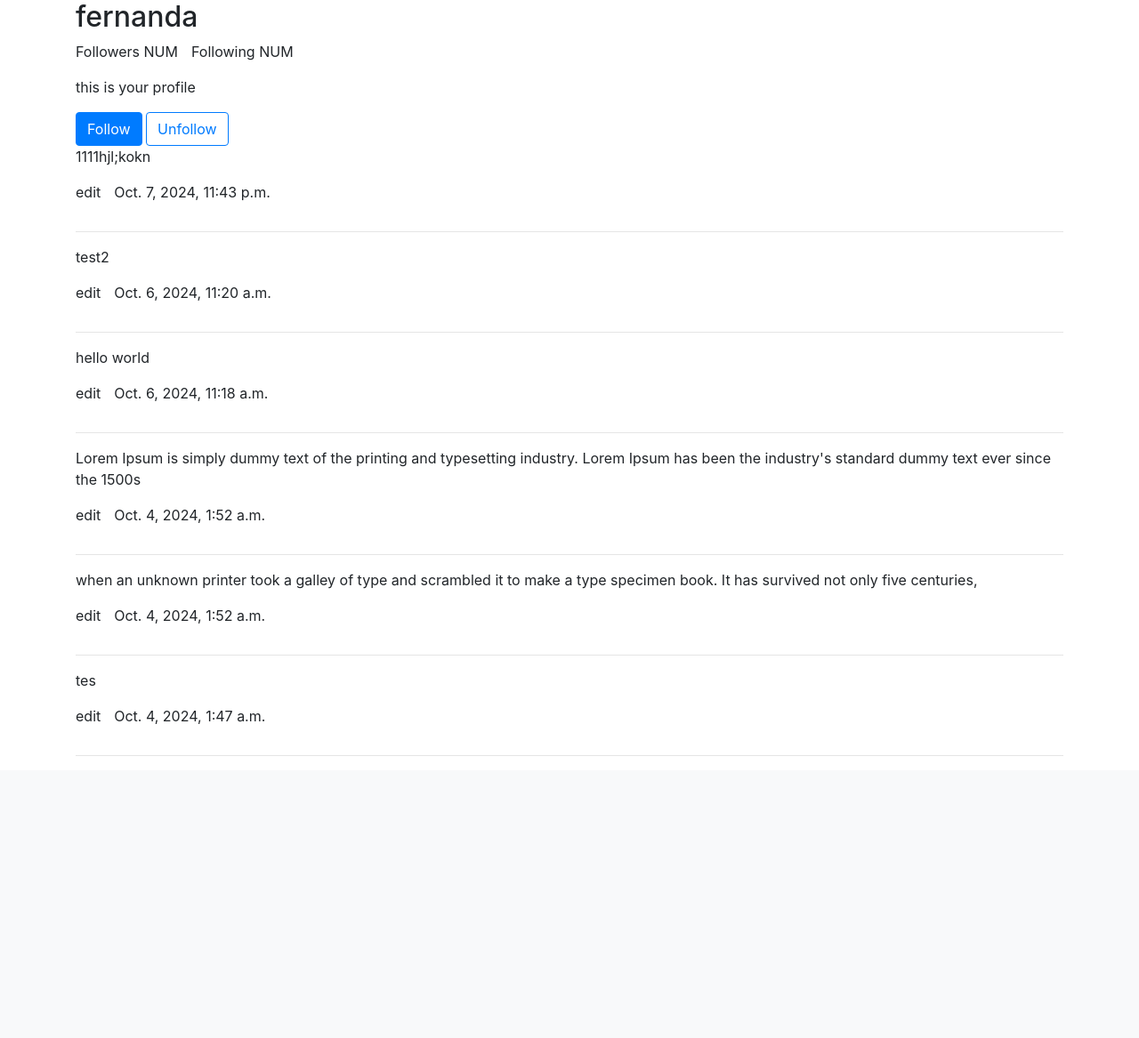
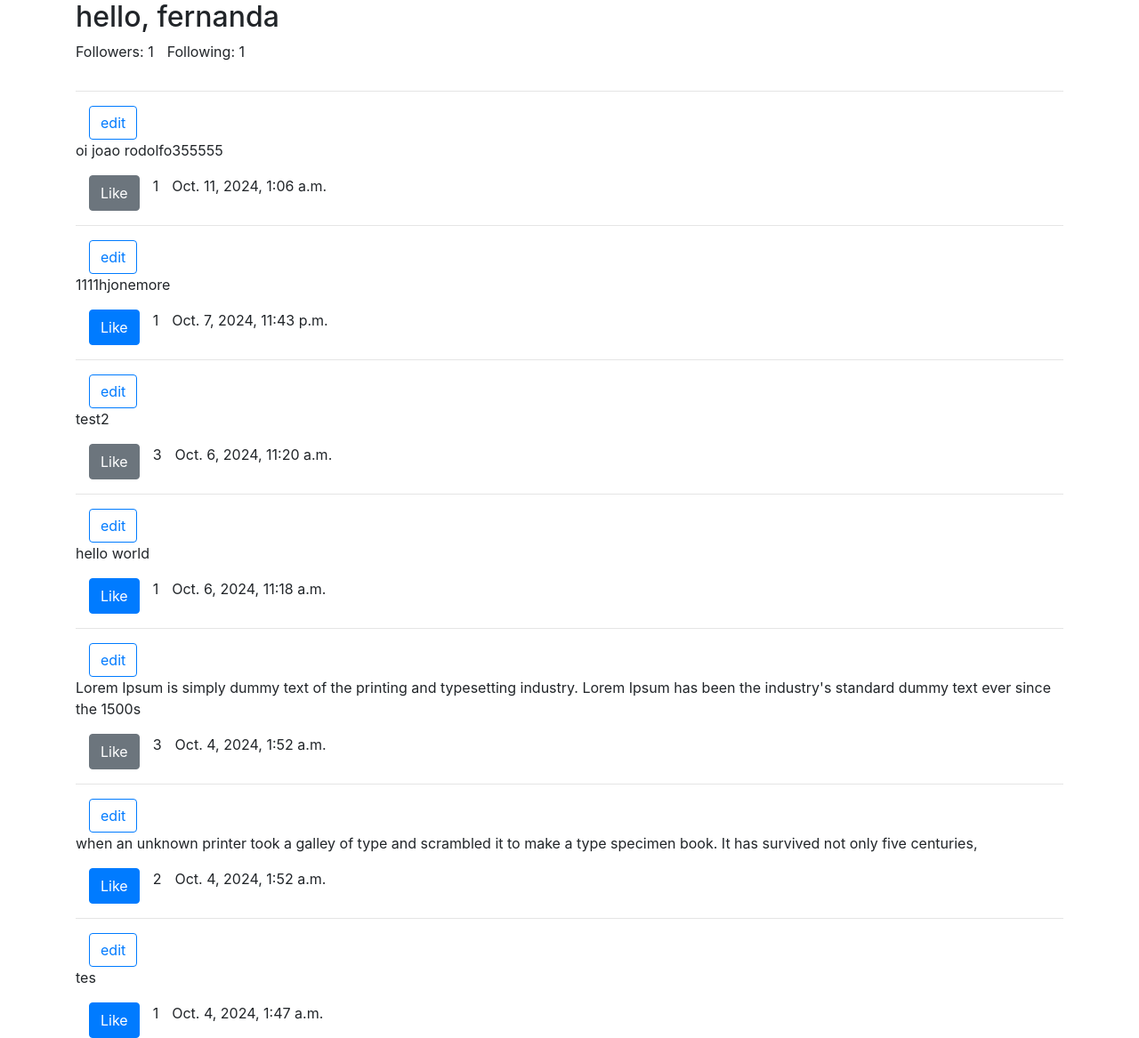
Before and after one commit to fcorrea16/CS50-network, a Django app: a page that uses network/templates/network/profile.html in a window 1280 px wide. Shown: the part 56-1223 px from the top of the page at 89% size. Before the commit the page ends 906 px from the top, so only its background shows below. Run offline with Django 3.2, Linux system fonts and the light colour scheme; a user stored in the database is signed in; data comes from the database, SQL or seed files in the repository; some libraries are stand-ins or nearby versions.

Commit message:
working on follow button

```diff
--- a/network/models.py
+++ b/network/models.py
@@ -46,10 +46,17 @@
 
 
 class Follower(models.Model):
-    user = models.ForeignKey(
-        User, on_delete=models.CASCADE, related_name="user")
-    following = models.ManyToManyField(
-        User, related_name="following", default=[0], blank=True)
+    user_id = models.ForeignKey(
+        User, on_delete=models.CASCADE, related_name="user_id")
+    follower = models.ForeignKey(
+        User, on_delete=models.CASCADE, related_name="follower")
+
+    def serialize(self):
+        return {
+            "id": self.id,
+            "user_id": self.user_id,
+            "follower": self.follower,
+        }
 
     def __str__(self):
-        return f"{self.user} is following"
+        return f"{self.user_id.username} is following {self.follower}"
--- a/network/static/network/network.js
+++ b/network/static/network/network.js
@@ -29,6 +29,9 @@
         });
     });
 
+
+
+
     // new post button disabled and character count
     const newPostButton = document.querySelector('#submit-post');
     if (newPostButton) {
@@ -55,6 +58,7 @@
             post_id_string = editButton.parentNode.parentNode.id
             post_id_split = post_id_string.split("-", 2)
             post_id = post_id_split[1]
+            if (document.querySelector('.form-content-' + post_id).classList.contains('hide')) {
                 post_content = editButton.parentNode.nextElementSibling
                 document.querySelector('.post-content-' + post_id).classList.add('hide')
                 document.querySelector('.form-content-' + post_id).classList.remove('hide')
@@ -63,7 +67,8 @@
                 console.log(submit_button)
                 submit_button.addEventListener('click', event => {
                     inputContent = document.querySelector('.edit-content-' + post_id).value
-                fetch('post/' + post_id)
+                    document.querySelector('.post-content-' + post_id).innerHTML = inputContent
+                    fetch('../post/' + post_id)
                         .then(response => response.json())
                         .then(post => {
                             console.log(post)
@@ -71,12 +76,30 @@
                                 method: 'PUT',
                                 body: JSON.stringify({ content: inputContent })
                             })
-
-
+                            document.querySelector('.form-content-' + post_id).classList.add('hide')
+                            document.querySelector('.post-content-' + post_id).classList.remove('hide')
                         })
 
                 })
+            } else {
+                document.querySelector('.form-content-' + post_id).classList.add('hide')
+                document.querySelector('.post-content-' + post_id).classList.remove('hide')
+            }
 
         })
     })
+    // follow and unfollow function
+    followButton = document.querySelector('#follow-button')
+    followButton.addEventListener('click', event => {
+        element = event.target
+        if (element.classList.contains('unfollow')) {
+            element.classList.remove('unfollow')
+            element.innerHTML = "Follow"
+            // save to database
+        } else {
+            element.classList.add('unfollow')
+            element.innerHTML = "Unfollow"
+            // save to database
+        }
     })
+})
--- a/network/templates/network/index.html
+++ b/network/templates/network/index.html
@@ -22,7 +22,7 @@
     {% for post in posts%}
     <div id="post-{{ post.id }}" class="post">
         <div class="posted-by d-flex flex-wrap">
-            <p class="post-user"><strong><a href="profile/{{post.posted_by}}">{{post.posted_by}}</a></strong></p>
+            <p><a href="profile/{{post.posted_by}}"><strong>{{post.posted_by}}</strong></a></p>
             {%if post.posted_by == user %}
             <button class="btn btn-outline-primary edit-post margin-left-15">edit</button>
             {%endif%}
--- a/network/templates/network/profile.html
+++ b/network/templates/network/profile.html
@@ -1,40 +1,53 @@
 {% extends "network/layout.html" %}
 
 {% block body %}
-<h2>{{username}}</h2>
+<h2>{% if request_user == username %}hello, {% endif %}{{username}}</h2>
 <div class="follow-info d-flex flex-wrap">
-    <p>Followers NUM</p>
-    <p class="margin-left-15">Following NUM</p>
+    <p>Followers: {{followers_num}}</p>
+    <p class="margin-left-15">Following: {{following_num}}</p>
 </div>
-{% if request_user == username %}
+
+{% if not request_user == username %}
 <div class="follow">
-    <p>this is your profile</p>
-    <button class="follow btn btn-primary">Follow</button>
-    <button class="unfollow btn btn-outline-primary">Unfollow</button>
-</div>
-{% else %}
-<div class="follow">
-    <button class="follow btn btn-primary">Follow</button>
+    {% if request_user_follows == True %}
+    <button id="follow-button" class="unfollow btn btn-outline-primary">Unfollow</button>
+    {% else %}
+    <button id="follow-button" class="btn btn-primary">Follow</button>
+    {% endif%}
 </div>
 {% endif %}
 
 {%for post in posts_by_user%}
+<hr>
 <div id="post-{{ post.id }}" class="post">
+    <div class="posted-by edit-post-button d-flex flex-wrap">
+        {%if post.posted_by == user %}
+        <button class="btn btn-outline-primary edit-post margin-left-15">edit</button>
+        {%endif%}
 
-    <div class="post-content ">
+    </div>
+    <div class="post-content">
         <p class="post-content-{{post.id}}">{{post.content}}</p>
-        <form action="post/{{post.id}}" method="put" class="hide form-content-{{post.id}}">
-            {% csrf_token %}
+        <div class="hide form-content-{{post.id}}">
             <textarea name="edit-content" class="form-control edit-content-{{post.id}}" rows="3"></textarea>
-            <input type="submit" class="btn btn-primary submit-edit-post" value="Update">
-        </form>
+            <button class="btn btn-primary submit-edit-post">Update</button>
+            </form>
+        </div>
     </div>
-    <div class="posted-by d-flex flex-wrap">
-        <p class="edit-post ">edit</p>
+
+    <div class="smaller-text d-flex flex-wrap">
+        {% if user.is_authenticated %}
+        {% if post.id in posts_liked%}
+        <button id={{post.id}} class="btn margin-left-15 like-post btn-secondary">Like</button>
+        {% else %}
+        <button id={{post.id}} class="btn margin-left-15 like-post btn-primary">Like</button>
+        {%endif%}
+        {%endif%}
+        <p class="count-like margin-left-15">{{post.likes.all.count}}</p>
         <p class="post-date margin-left-15">{{post.post_date}}</p>
     </div>
-    <hr>
+
 </div>
+{%endfor %}
 
-{%endfor %}
 {% endblock %}
--- a/network/urls.py
+++ b/network/urls.py
@@ -16,4 +16,5 @@
     path("editlike", views.editlike, name="editlike"),
     path("post/<int:post_id>", views.post, name="post"),
     path("like/<int:like_id>", views.likeinfo, name="likeinfo"),
+    path("follower/<str:user>", views.follower, name="follower"),
 ]
--- a/network/views.py
+++ b/network/views.py
@@ -9,8 +9,9 @@
 from django.views.decorators.csrf import csrf_protect
 from django.views.decorators.csrf import csrf_exempt
 from django.shortcuts import get_object_or_404
+from django.db.models import Count
 
-from .models import User, Post, Like
+from .models import User, Post, Like, Follower
 
 
 def index(request):
@@ -33,14 +34,30 @@
 
 def profile(request, username):
     username = get_object_or_404(User, username=username)
-    print(username)
     request_user = request.user
-    print(request.user)
     posts_by_user = Post.objects.filter(posted_by=username).order_by('-id')
-    following_num = 0
-    followers_num = 0
+    all_following = Follower.objects.filter(user_id=username).all()
+    following_num = all_following.count()
+    all_followers = Follower.objects.filter(follower=username).all()
+    followers_num = all_followers.count()
+    if request_user == username:
+        request_user_follows = False
+        print(request_user_follows)
+    else:
+        request_user_follows = Follower.objects.filter(
+            user_id=request.user, follower=username).exists()
+        print(request_user_follows)
+    posts_liked = []
+    if request.user.is_authenticated:
+        posts_liked_by_user = Like.objects.filter(liked_by=request.user)
+        for post in posts_liked_by_user:
+            test = post.liked_post.id
+            posts_liked.append(test)
+    else:
+        pass
     return render(request, "network/profile.html", {
-        "request_user": request_user, "username": username, "posts_by_user": posts_by_user})
+        "request_user": request_user, "username": username, "posts_by_user": posts_by_user, "following_num": following_num,
+        "followers_num": followers_num, "posts_liked": posts_liked, "request_user_follows": request_user_follows})
 
 # add new post
 
@@ -71,12 +88,36 @@
     if request.method == "GET":
         return JsonResponse(post.serialize())
 
-    # Update post - PROBLEM HERE
+    # Update post
     elif request.method == "PUT":
         data = json.loads(request.body)
         post = Post.objects.get(posted_by=request.user, pk=post_id)
         post.content = data["content"]
         post.save()
+        return HttpResponse(status=204)
+
+    else:
+        return JsonResponse({
+            "error": "GET or PUT request required."
+        }, status=400)
+
+
+@csrf_exempt
+def follower(request, username):
+
+    # Query for requested post
+    user = get_object_or_404(User, username=username)
+
+    # Return post contents
+    if request.method == "GET":
+        return JsonResponse(post.serialize())
+
+    # Update post
+    elif request.method == "PUT":
+        data = json.loads(request.body)
+        # post = Post.objects.get(posted_by=request.user, pk=post_id)
+        # post.content = data["content"]
+        # post.save()
         return HttpResponse(status=204)
 
     else:
@@ -93,7 +134,6 @@
     like_exists = Like.objects.filter(
         liked_by=user, liked_post=post_id).exists()
     post = Post.objects.get(id=post_id)
-    print(post)
     if like_exists == True:
         existing_like = Like.objects.get(
             liked_by=user, liked_post=post_id)
```
Also changed, not shown: db.sqlite3, network/migrations/0009_remove_follower_user_follower_follower_user_and_more.py (added), network/migrations/0010_remove_follower_follower_user_and_more.py (added), network/migrations/0011_remove_user_following.py (added). Lines whose indentation alone changed are shown as unchanged.
